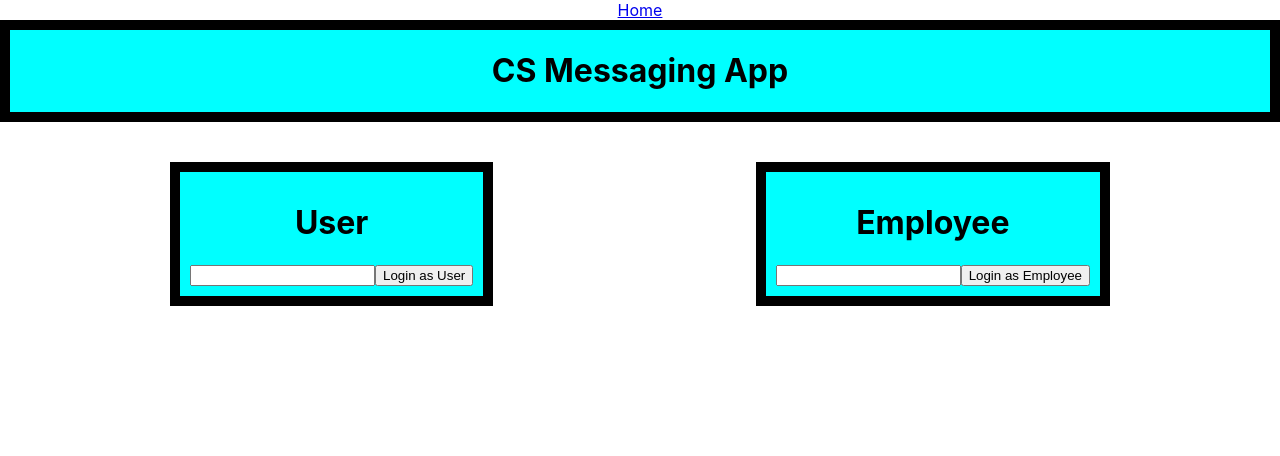
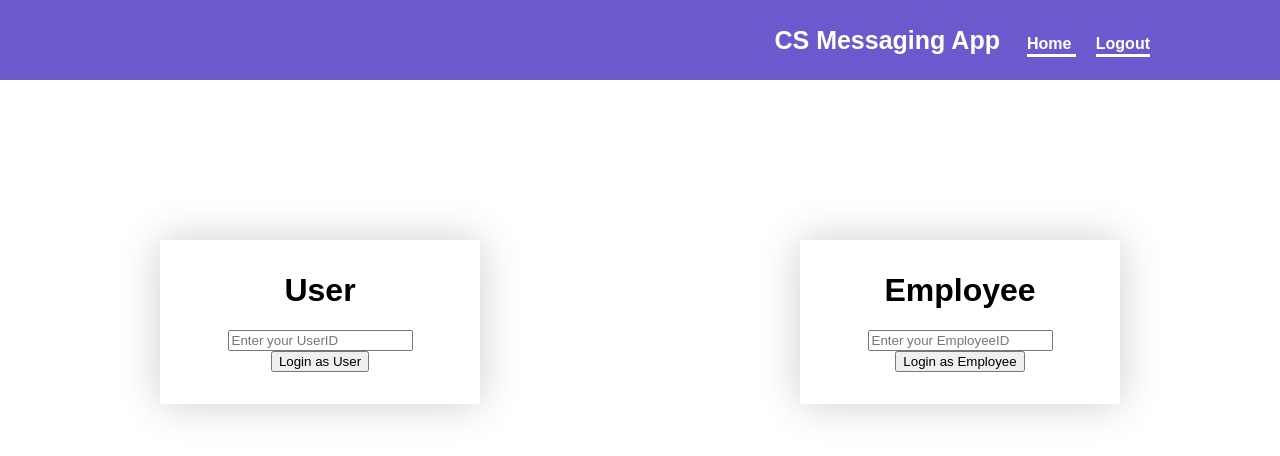
Before and after one commit to itsKrypton/CSMessagingApp, a React (Create React App) app in the folder client/: page / in a window 1280 px wide. Shown: the top 456 px of the page. Built offline with nearby package versions, Linux system fonts and the light colour scheme; the HTML template or start-up script is replaced by a standard one.

Commit message:
made the user login and UI

```diff
--- a/client/package.json
+++ b/client/package.json
@@ -3,6 +3,7 @@
   "version": "0.1.0",
   "private": true,
   "dependencies": {
+    "@reduxjs/toolkit": "^1.9.1",
     "@tanstack/react-query": "^4.20.4",
     "@testing-library/jest-dom": "^5.16.5",
     "@testing-library/react": "^13.4.0",
@@ -10,6 +11,7 @@
     "axios": "^1.2.1",
     "react": "^18.2.0",
     "react-dom": "^18.2.0",
+    "react-redux": "^8.0.5",
     "react-router-dom": "^6.6.0",
     "react-scripts": "5.0.1",
     "web-vitals": "^2.1.4"
--- a/client/src/App.css
+++ b/client/src/App.css
@@ -2,60 +2,197 @@
   text-align: center;
 }
 
-.App-logo {
-  height: 40vmin;
-  pointer-events: none;
+body {
+  margin: 0;
+  height: 100vh;
+  padding: 0;
+  font-family: Arial, Helvetica, sans-serif;
+  --border--radius: 4px;
 }
 
-@media (prefers-reduced-motion: no-preference) {
-  .App-logo {
-    animation: App-logo-spin infinite 20s linear;
-  }
+.navbar {
+  width: 100%;
+  height: 80px;
+  background-color: slateblue;
+  display: flex;
+  align-items: center;
+  justify-content: flex-end;
 }
 
-.App-header {
-  background-color: #282c34;
-  min-height: 100vh;
-  display: flex;
-  flex-direction: column;
-  align-items: center;
-  justify-content: center;
-  font-size: calc(10px + 2vmin);
-  color: white;
+.navbar .links {
+  text-align: center;
+  margin-right: 50px;
 }
 
-.App-link {
-  color: #61dafb;
+.links a {
+  color: white;
+  text-decoration: none;
+  border-bottom: 3px solid white;
+  padding-bottom: 2px;
+  margin: 10px;
+  font-weight: bold;
 }
 
-@keyframes App-logo-spin {
-  from {
-    transform: rotate(0deg);
-  }
-  to {
-    transform: rotate(360deg);
-  }
+.navbar #logo {
+  font-size: 25px;
+  border-bottom: 0px;
 }
 
-.Header {
-  border: 10px solid black;
-  background-color: aqua;
+.links :hover {
+  color: antiquewhite;
 }
 
-.User {
-  border: 10px solid black;
-  margin: 50px;
-  margin-left: 10rem;
-  padding: 10px;
-  float: left;
-  background-color: aqua;
+.navbar .user {
+  display: flex;
+  justify-content: center;
+  align-items: center;
+  margin-right: 50px;
 }
 
-.Employee {
-  border: 10px solid black;
-  margin: 50px;
-  margin-right: 10rem;
-  padding: 10px;
-  float: right;
-  background-color: aqua;
+.user p {
+  font-size: 25px;
+  margin-right: 20px;
+  color: white;
+  font-weight: bold;
 }
+
+.HomeContainer {
+  display: flex;
+  justify-content: center;
+}
+
+.UserLogin {
+  width: 400px;
+  max-width: 400px;
+  margin: 10rem;
+  padding: 2rem;
+  justify-content: center;
+  box-shadow: 0 0 40px rgba(0, 0, 0, 0.2);
+  border-radius: var(--border-radius);
+  background: #ffffff;
+  /* margin-left: 10rem;
+  margin-top: 15rem; */
+}
+
+.UserLogin > *:first-child {
+  margin-top: 0;
+}
+
+.UserLogin > *:last-child {
+  margin-bottom: 0;
+}
+
+.EmployeeLogin {
+  width: 400px;
+  max-width: 400px;
+  margin: 10rem;
+  padding: 2rem;
+  justify-content: center;
+  box-shadow: 0 0 40px rgba(0, 0, 0, 0.2);
+  border-radius: var(--border-radius);
+  background: #ffffff;
+  /* margin-right: 10rem;
+  margin-top: 15rem; */
+}
+
+.EmployeeLogin > *:first-child {
+  margin-top: 0;
+}
+
+.EmployeeLogin > *:last-child {
+  margin-bottom: 0;
+}
+
+.UserContainer {
+  justify-content: center;
+  height: 100vh;
+  width: 100%;
+}
+
+.YourConversation {
+  justify-content: center;
+  margin-top: 2rem;
+}
+
+.UserChatBox {
+  width: 1000px;
+  max-width: 1000px;
+  height: 600px;
+  max-height: 500px;
+  margin: 2rem;
+  padding: 2rem;
+  overflow: auto;
+  box-shadow: 0 0 40px rgba(0, 0, 0, 0.2);
+  border-radius: 15px;
+  background: #ffffff;
+  margin-left: 26rem;
+}
+
+.SendBox {
+  width: 1050px;
+  max-width: 1050px;
+  margin-left: 26rem;
+}
+
+#userSendButton {
+  background: #5E5DF0;
+  border-radius: 999px;
+  box-shadow: #5E5DF0 0 10px 20px -10px;
+  box-sizing: border-box;
+  color: #FFFFFF;
+  cursor: pointer;
+  font-family: Inter,Helvetica,"Apple Color Emoji","Segoe UI Emoji",NotoColorEmoji,"Noto Color Emoji","Segoe UI Symbol","Android Emoji",EmojiSymbols,-apple-system,system-ui,"Segoe UI",Roboto,"Helvetica Neue","Noto Sans",sans-serif;
+  font-size: 16px;
+  font-weight: 700;
+  line-height: 24px;
+  opacity: 1;
+  outline: 0 solid transparent;
+  padding: 8px 18px;
+  user-select: none;
+  -webkit-user-select: none;
+  touch-action: manipulation;
+  width: fit-content;
+  word-break: break-word;
+  border: 0;
+  margin-left: 10px;
+}
+
+#userInputBox {
+  background: lightcyan;
+  border-radius: 999px;
+  box-shadow: 0 0 40px rgba(0, 0, 0, 0.2);
+  box-sizing: border-box;
+  color: black;
+  cursor: pointer;
+  font-family: Inter,Helvetica,"Apple Color Emoji","Segoe UI Emoji",NotoColorEmoji,"Noto Color Emoji","Segoe UI Symbol","Android Emoji",EmojiSymbols,-apple-system,system-ui,"Segoe UI",Roboto,"Helvetica Neue","Noto Sans",sans-serif;
+  font-size: 16px;
+  font-weight: 700;
+  line-height: 24px;
+  opacity: 1;
+  outline: 0 solid transparent;
+  padding: 8px 18px;
+  user-select: none;
+  -webkit-user-select: none;
+  touch-action: manipulation;
+  width: fit-content;
+  word-break: break-word;
+  border: 0;
+  width: 54rem;
+  margin-left: 10px;
+}
+
+#Message {
+  font-family: CerebriSans-Bold, -apple-system, BlinkMacSystemFont, Roboto, sans-serif;
+  font-size: 1.2em;
+  font-weight: 400;
+  margin-bottom: 0;
+  text-align: left;
+}
+
+#Sender {
+  font-family: CerebriSans-Bold, -apple-system, BlinkMacSystemFont, Roboto, sans-serif;
+  font-size: 1.5em;
+  font-weight: 400;
+  margin-bottom: 0;
+  text-align: left;
+}
--- a/client/src/App.js
+++ b/client/src/App.js
@@ -6,12 +6,15 @@ import { Navbar } from './components/navbar'
 import { User } from './pages/User';
 import { Employee } from './pages/Employee';
 import { QueryClient, QueryClientProvider } from '@tanstack/react-query'
+import { Provider } from 'react-redux';
+import { store } from "./pages/store"
 
 function App() {
   const client = new QueryClient()
   return (
     <div className="App">
       <QueryClientProvider client={client}>
+        <Provider store={store}>
           <Router>
             <Navbar />
             <Routes>
@@ -20,6 +23,7 @@ function App() {
               <Route path="/employees" element={<Employee />}/>
             </Routes>
           </Router>
+        </Provider>
       </QueryClientProvider>
     </div>
   );
--- a/client/src/components/navbar.js
+++ b/client/src/components/navbar.js
@@ -1,9 +1,20 @@
 import { Link } from "react-router-dom"
+import { useDispatch, useSelector } from "react-redux"
+import { logoutUser } from "../pages/store"
 
 export const Navbar = () => {
+    const dispatch = useDispatch()
+    const username = useSelector((state) => state.user.value.username)
     return (
-        <div>
-            <Link to="/"> Home </Link>
+        <div className="navbar">
+            <div className="links">
+                <Link to="/" onClick={() => dispatch(logoutUser())} id="logo"> CS Messaging App </Link>
+                <Link to="/" onClick={() => dispatch(logoutUser())}> Home </Link>
+                <Link to="/" onClick={() => dispatch(logoutUser())}> Logout </Link>
+            </div>
+            <div className="user">
+                <p> {username} </p>
+            </div>
         </div>
     );
 }
--- a/client/src/pages/Home.js
+++ b/client/src/pages/Home.js
@@ -1,18 +1,20 @@
 import { useNavigate } from "react-router-dom"
 import { useState } from "react"
 import Axios from "axios"
+import { loginUser } from "./store"
+import { useDispatch } from "react-redux"
 
 export const Home = () => {
     const [userInput, setUserInput] = useState(0)
-    const [userData, setUserData] = useState([])
+    const dispatch = useDispatch()
     const navigate = useNavigate()
 
     const signInAsUser = async () => {
         await Axios.get('http://localhost:3500/users', {
-                params: {
-                    userID: userInput
-                }
-            }).then(res => setUserData(res.data))
+            params: {
+                userID: userInput
+            }
+        }).then(res => dispatch(loginUser({ username: res.data[0].userID})))
 
         navigate('/users')
     }
@@ -22,16 +24,15 @@ export const Home = () => {
     }
 
     return (
-        <div className="Header">
-            <h1> CS Messaging App </h1>
-            <div className="User">
+        <div className="HomeContainer">
+            <div className="UserLogin">
                 <h1> User </h1>
-                <input type="number" onChange={(event) => setUserInput(event.target.value)}/>
+                <input type="number" placeholder="Enter your UserID" onChange={(event) => setUserInput(event.target.value)}/>
                 <button onClick={signInAsUser}> Login as User </button>
             </div>
-            <div className="Employee">
+            <div className="EmployeeLogin">
                 <h1> Employee </h1>
-                <input />
+                <input placeholder="Enter your EmployeeID"/>
                 <button onClick={signInAsEmp}> Login as Employee </button>
             </div>
         </div>
--- a/client/src/pages/User.js
+++ b/client/src/pages/User.js
@@ -1,5 +1,51 @@
+import { useQuery } from "@tanstack/react-query"
+import Axios from "axios"
+import { useSelector } from "react-redux"
+import { useState } from "react"
+
 export const User = () => {
+    const username = useSelector((state) => state.user.value.username)
+    const [userInput, setUserInput] = useState("")
+
+    var { data, isLoading } = useQuery(["userConversation"], () => {
+        return Axios('http://localhost:3500/users/conversation', {
+            params: {
+                userID: username
+            }
+        }).then(res => res.data)
+    })
+
+    const sendNewMessage = () => {
+            Axios.post('http://localhost:3500/users/conversation', {
+            userID: username,
+            date: Date.now,
+            message: userInput
+        }).then((res) => alert("Message Sent!"))
+    }
+
+    if(isLoading) {
+        return (
+            <div> Loading... </div>
+        )
+    }
+
     return (
-        <div> Employee Page </div>
+        <div className="UserContainer">
+            <div className="YourConversation"> <h1> Your Conversation </h1> </div>
+            <div className="UserChatBox">
+                {data?.map((conversation) => {
+                    return (
+                        <div className="Messages">
+                            <p id="Sender"> {conversation?.sender} </p>
+                            <p id="Message"> {conversation.message} </p>
+                        </div>
+                    )
+                })}
+            </div>
+            <div className="SendBox">
+                <input placeholder="Type here" id="userInputBox" onChange={(event) => setUserInput(event.target.value)}/>
+                <button id="userSendButton" onClick={sendNewMessage}> Send Message </button>
+            </div>
+        </div>
     );
 }
--- /dev/null
+++ b/client/src/pages/store.js
@@ -0,0 +1,24 @@
+import { configureStore, createSlice } from "@reduxjs/toolkit"
+
+const initialState = { value: { username: null } }
+const userSlice = createSlice({
+    name: "user",
+    initialState,
+    reducers: {
+        loginUser: (state, action) => {
+            state.value = action.payload
+        },
+
+        logoutUser: (state) => {
+            state.value = initialState.value
+        }
+    }
+})
+
+export const { loginUser, logoutUser } = userSlice.actions
+
+export const store = configureStore({
+    reducer: {
+        user: userSlice.reducer
+    }
+})
```
Also changed, not shown: 2 other files (tests, documents, lock files or other folders). Lines whose indentation alone changed are shown as unchanged.
